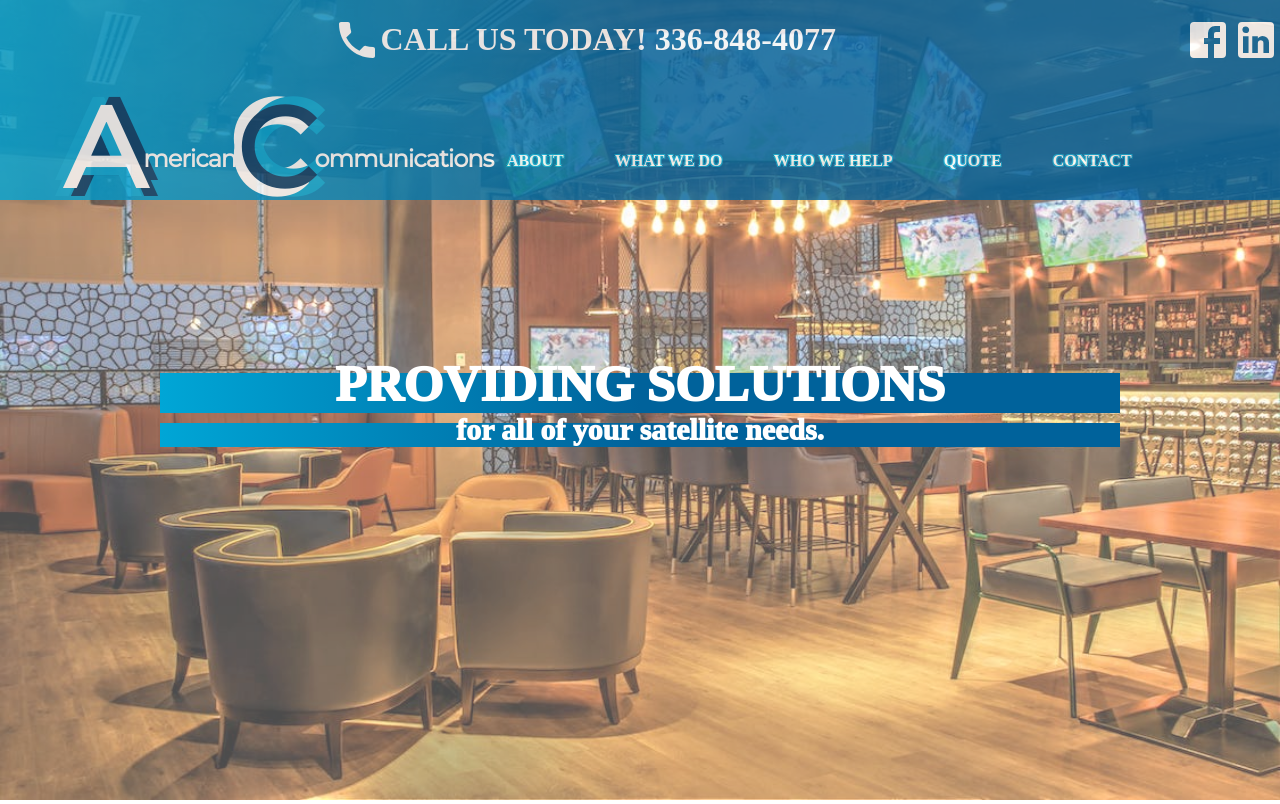
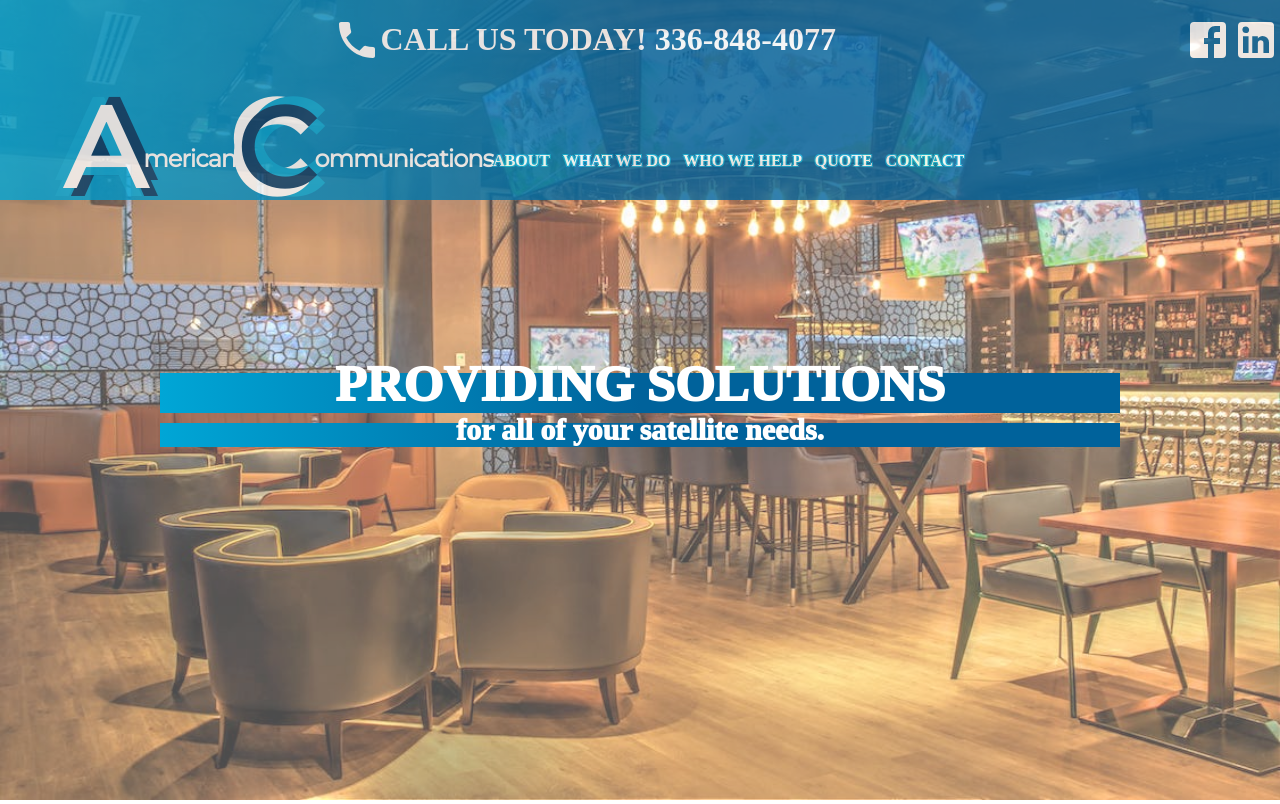
Before and after one commit to MGibson7/acdtv, a React (Create React App) app: page / in a window 1280 px wide. Built offline with nearby package versions, Linux system fonts and the light colour scheme.

Commit message:
repositioning

```diff
--- a/src/components/navbar/navBar.css
+++ b/src/components/navbar/navBar.css
@@ -94,7 +94,7 @@ span{
     display: flex;
     width: 60%;
     margin-top: 7vh;
-    margin-right: 1vw;
+    margin-right: 4vw;
     text-align: right;
 
 }
@@ -102,7 +102,7 @@ span{
 .nav{
 
     font-size: 1rem;
-    margin-right: 4vw;
+    margin-right: 1vw;
     padding: 0px;
     height: 1vh;
     color:white;
```
